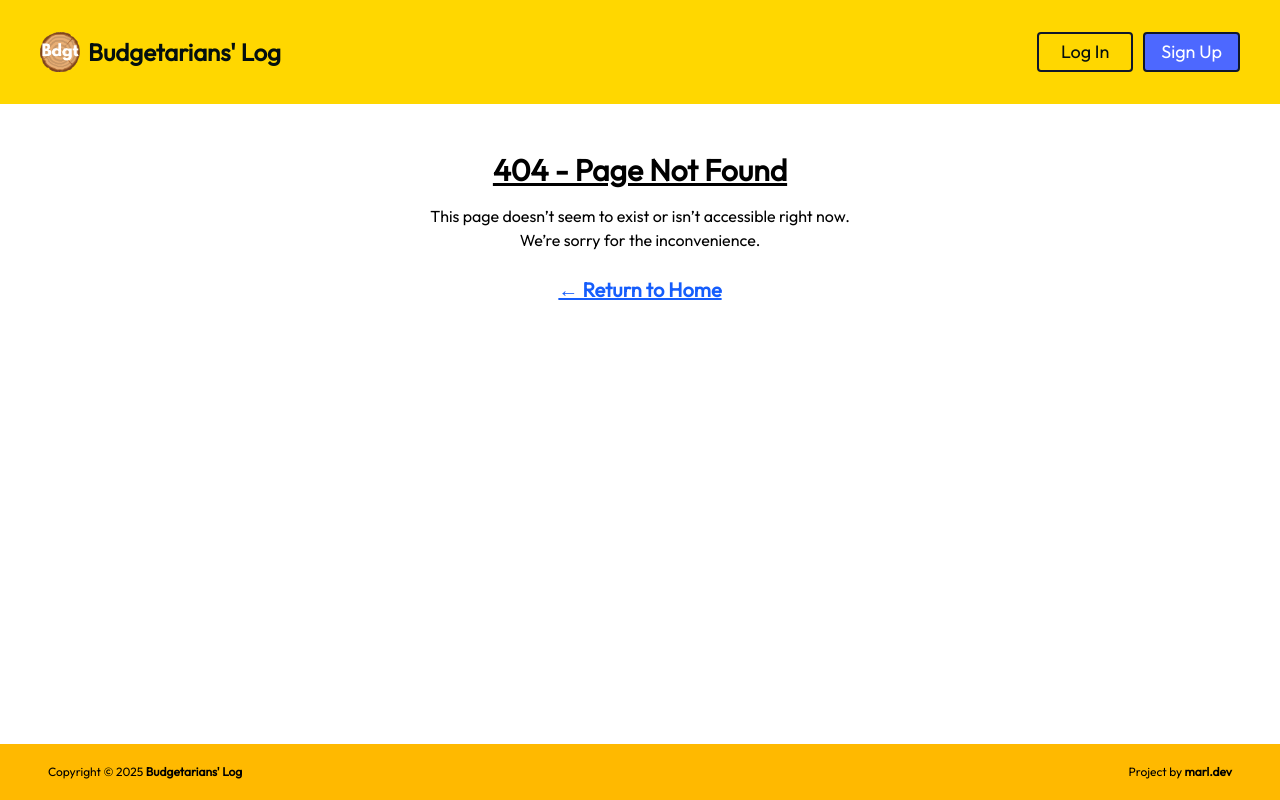
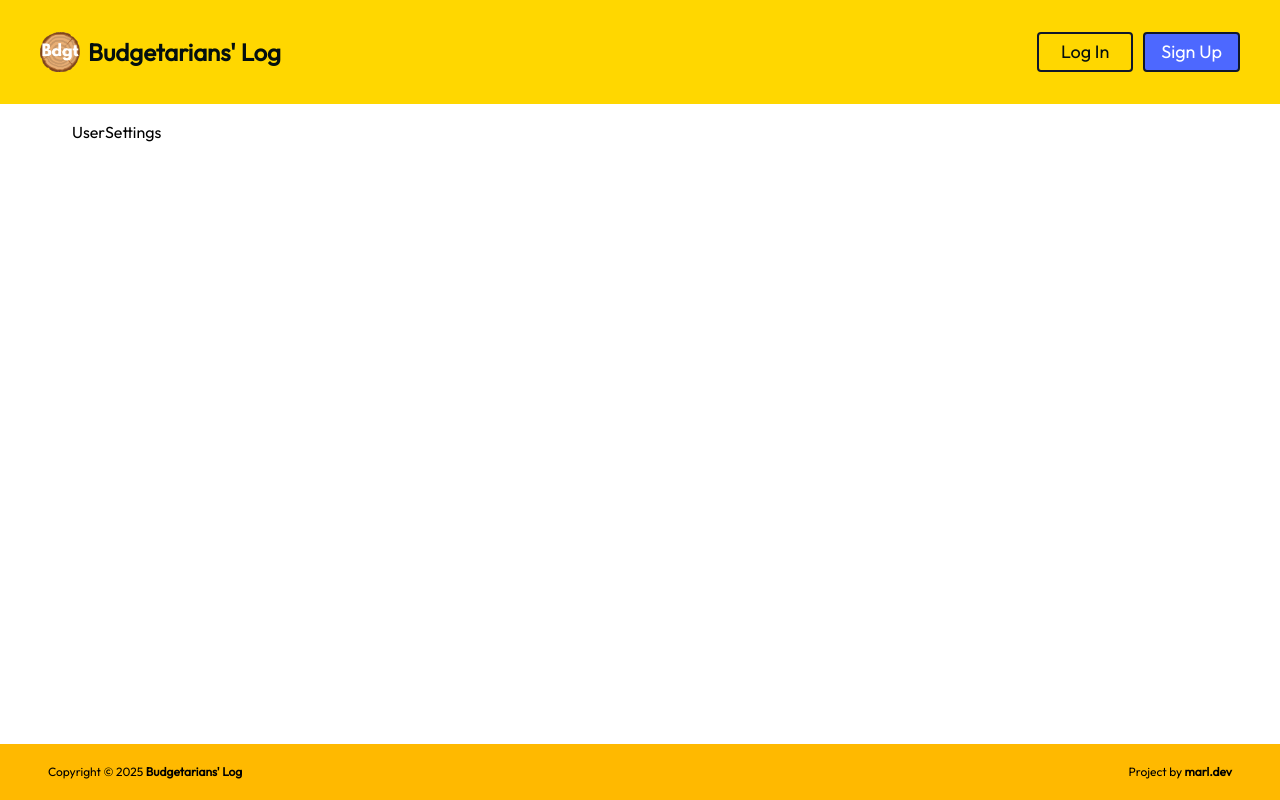
Before and after one commit to marlmunar/budget-tracker, a React (Vite) app in the folder frontend/: page /settings in a window 1280 px wide. Built offline with nearby package versions, Linux system fonts and the light colour scheme.

Commit message:
Linked the newly added user settings page to the dedicated button for it

```diff
--- a/frontend/src/components/UserProfile.jsx
+++ b/frontend/src/components/UserProfile.jsx
@@ -4,6 +4,7 @@ import RenameModal from "./RenameModal";
 import { useUpdateMutation } from "../slices/userApiSlice";
 import { useDispatch, useSelector } from "react-redux";
 import { setCredentials } from "../slices/authSlice";
+import { Link } from "react-router-dom";
 
 const UserProfile = ({ userLogs }) => {
   const dispatch = useDispatch();
@@ -33,9 +34,9 @@ const UserProfile = ({ userLogs }) => {
           <button className="group" onClick={() => setIsRenaming(true)}>
             <TbEdit className="transition-all duration-300 group-hover:text-amber-500" />
           </button>
-          <button className="group">
+          <Link to="/settings">
             <TbSettings className="transition-all duration-300 group-hover:text-amber-500" />
-          </button>
+          </Link>
         </div>
       </div>
 
--- a/frontend/src/main.jsx
+++ b/frontend/src/main.jsx
@@ -20,6 +20,8 @@ import LogScreen from "./pages/LogScreen.jsx";
 import PrivateRoute from "./components/PrivateRoute.jsx";
 import Loading from "./pages/Loading.jsx";
 import Visualize from "./components/Visualize.jsx";
+import UserProfile from "./components/UserProfile.jsx";
+import UserSettings from "./pages/UserSettings.jsx";
 
 const router = createBrowserRouter(
   createRoutesFromElements(
@@ -32,6 +34,7 @@ const router = createBrowserRouter(
         <Route path="profile" element={<Profile />} />
         <Route path="log/:logId" element={<LogScreen />} />
         <Route index={true} path="/" element={<Home />} />
+        <Route path="settings/" element={<UserSettings />} />
         <Route path="visualize/:logId" element={<Visualize />} />
       </Route>
 
--- /dev/null
+++ b/frontend/src/pages/UserSettings.jsx
@@ -0,0 +1,7 @@
+import React from "react";
+
+const UserSettings = () => {
+  return <div>UserSettings</div>;
+};
+
+export default UserSettings;
```
